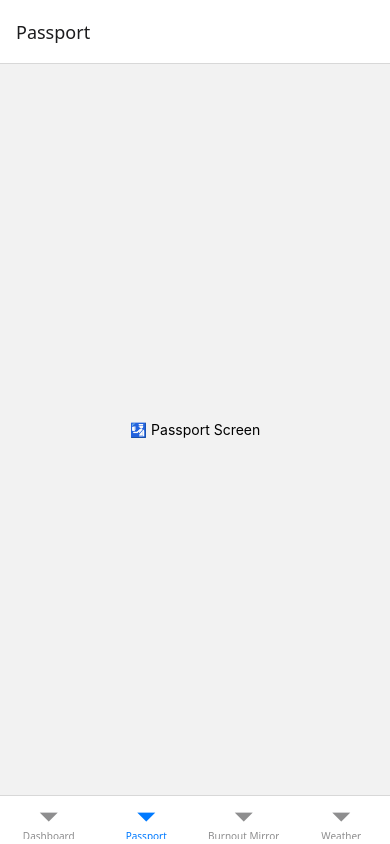
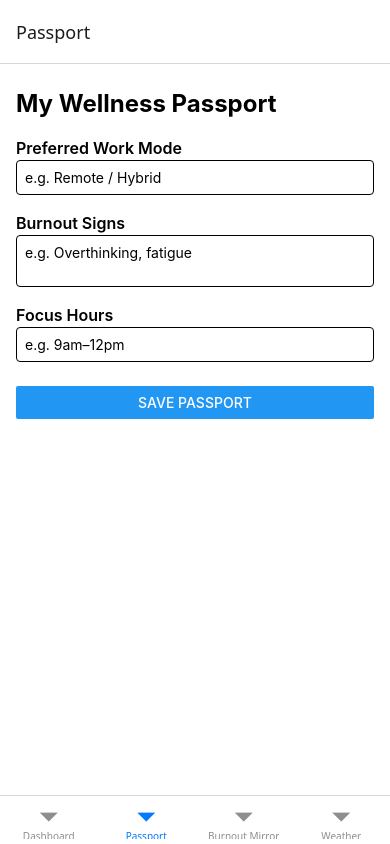
Before and after one commit to carpathiaaa/YakapBurnoutForecast, a React Native app in the folder frontend/: screen /Passport in a window 390 px wide. Built offline with nearby package versions, Linux system fonts and the light colour scheme.

Commit message:
Set up Tailwind + NativeWind for React Native app

```diff
--- a/frontend/App.tsx
+++ b/frontend/App.tsx
@@ -1,3 +1,4 @@
+import "./global.css";
 import React from 'react';
 import { NavigationContainer } from '@react-navigation/native';
 import BottomTabNavigator from './navigation/BottomTabNavigator';
--- a/frontend/babel.config.js
+++ b/frontend/babel.config.js
@@ -1,9 +1,6 @@
 module.exports = function (api) {
   api.cache(true);
   return {
-    presets: ['babel-preset-expo'],
-    plugins: [
-      ['module:react-native-dotenv']
-    ]
+    presets: ['babel-preset-expo', 'nativewind/babel']
   };
 };
--- /dev/null
+++ b/frontend/global.css
@@ -0,0 +1,3 @@
+@tailwind base;
+@tailwind components;
+@tailwind utilities;
--- /dev/null
+++ b/frontend/metro.config.js
@@ -0,0 +1,6 @@
+const { getDefaultConfig } = require('expo/metro-config');
+const { withNativeWind } = require('nativewind/metro');
+
+const config = getDefaultConfig(__dirname);
+
+module.exports = withNativeWind(config, { input: './global.css' });
--- /dev/null
+++ b/frontend/nativewind-env.d.ts
@@ -0,0 +1,3 @@
+/// <reference types="nativewind/types" />
+
+// NOTE: This file should not be edited and should be committed with your source code. It is generated by NativeWind.
--- a/frontend/package.json
+++ b/frontend/package.json
@@ -13,11 +13,13 @@
     "@react-navigation/native": "^7.1.14",
     "@react-navigation/native-stack": "^7.3.21",
     "axios": "^1.11.0",
+    "babel-preset-expo": "^13.2.3",
     "date-fns": "^4.1.0",
     "expo": "~53.0.20",
     "expo-status-bar": "~2.2.3",
     "firebase": "^12.0.0",
     "react": "19.0.0",
+    "react-hook-form": "^7.60.0",
     "react-native": "0.79.5",
     "react-native-dotenv": "^3.4.11",
     "react-native-gesture-handler": "~2.24.0",
@@ -30,6 +32,8 @@
   "devDependencies": {
     "@babel/core": "^7.25.2",
     "@types/react": "~19.0.10",
+    "nativewind": "^4.1.23",
+    "tailwindcss": "^3.4.17",
     "typescript": "~5.8.3"
   },
   "private": true
--- a/frontend/screens/PassportScreen.tsx
+++ b/frontend/screens/PassportScreen.tsx
@@ -1,10 +1,69 @@
 import React from 'react';
-import { View, Text } from 'react-native';
+import { View, Text, TextInput, ScrollView, Button } from 'react-native';
+import { useForm, Controller } from 'react-hook-form';
+
+type PassportData = {
+  workMode: string;
+  burnoutSigns: string;
+  focusHours: string;
+};
 
 export default function PassportScreen() {
+  const { control, handleSubmit } = useForm<PassportData>();
+
+  const onSubmit = (data: PassportData) => {
+    console.log(data);
+    // TODO: Save to Firestore here
+  };
+
   return (
-    <View style={{ flex: 1, justifyContent: 'center', alignItems: 'center' }}>
-      <Text>🛂 Passport Screen</Text>
-    </View>
+    <ScrollView className="flex-1 px-4 py-6 bg-white">
+      <Text className="text-2xl font-bold mb-4">My Wellness Passport</Text>
+
+      <Text className="text-base font-semibold">Preferred Work Mode</Text>
+      <Controller
+        control={control}
+        name="workMode"
+        render={({ field: { onChange, value } }) => (
+          <TextInput
+            className="border p-2 rounded mb-4"
+            placeholder="e.g. Remote / Hybrid"
+            onChangeText={onChange}
+            value={value}
+          />
+        )}
+      />
+
+      <Text className="text-base font-semibold">Burnout Signs</Text>
+      <Controller
+        control={control}
+        name="burnoutSigns"
+        render={({ field: { onChange, value } }) => (
+          <TextInput
+            className="border p-2 rounded mb-4"
+            placeholder="e.g. Overthinking, fatigue"
+            multiline
+            onChangeText={onChange}
+            value={value}
+          />
+        )}
+      />
+
+      <Text className="text-base font-semibold">Focus Hours</Text>
+      <Controller
+        control={control}
+        name="focusHours"
+        render={({ field: { onChange, value } }) => (
+          <TextInput
+            className="border p-2 rounded mb-6"
+            placeholder="e.g. 9am–12pm"
+            onChangeText={onChange}
+            value={value}
+          />
+        )}
+      />
+
+      <Button title="Save Passport" onPress={handleSubmit(onSubmit)} />
+    </ScrollView>
   );
 }
--- /dev/null
+++ b/frontend/tailwind.config.js
@@ -0,0 +1,16 @@
+// frontend/tailwind.config.js
+/** @type {import('tailwindcss').Config} */
+module.exports = {
+  content: [
+    "./App.{js,jsx,ts,tsx}",
+    "./screens/**/*.{js,jsx,ts,tsx}",
+    "./components/**/*.{js,jsx,ts,tsx}",
+    "./features/**/*.{js,jsx,ts,tsx}",
+  ],
+  presets: [require("nativewind/preset")],
+
+  theme: {
+    extend: {},
+  },
+  plugins: [],
+};
```
Also changed, not shown: package.json (added, +11 -0 lines), frontend/index.ts (line endings or trailing spaces), 2 other files (tests, documents, lock files or other folders).
